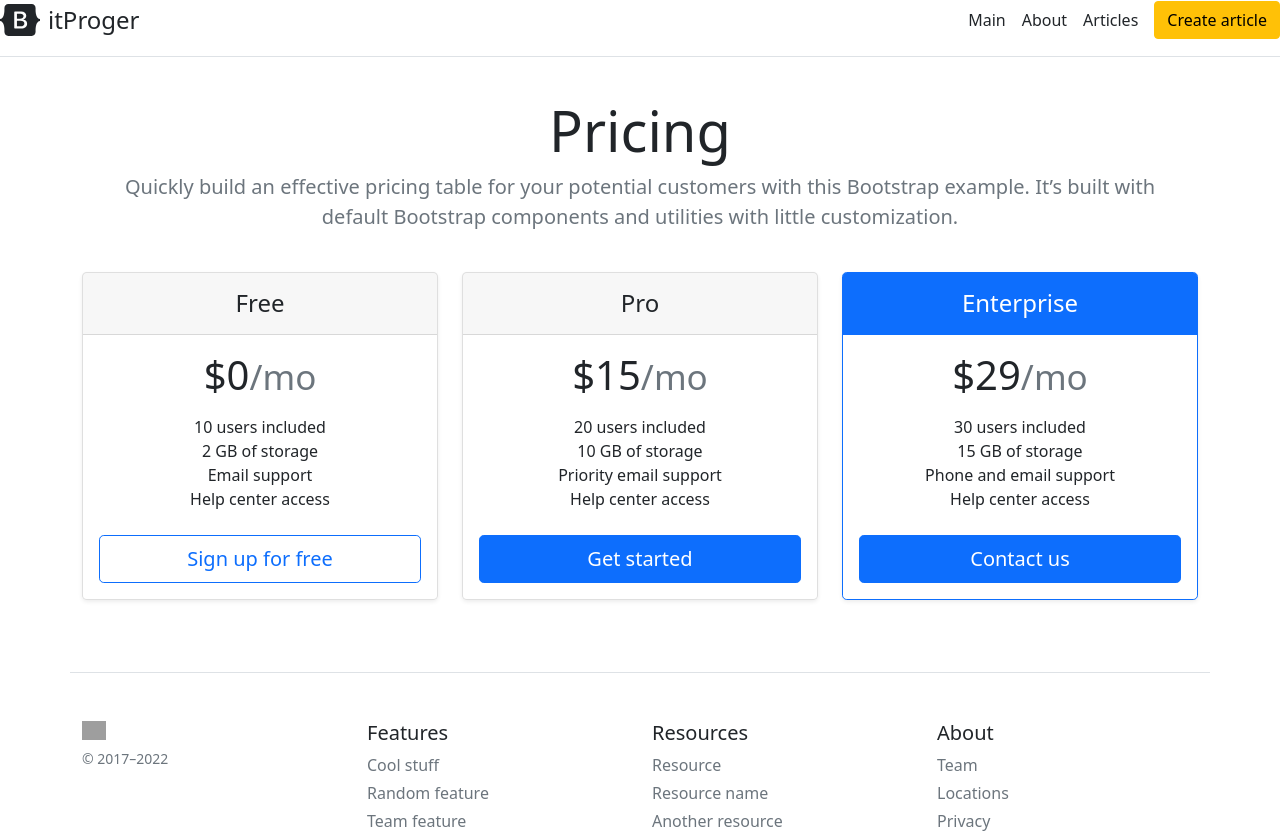
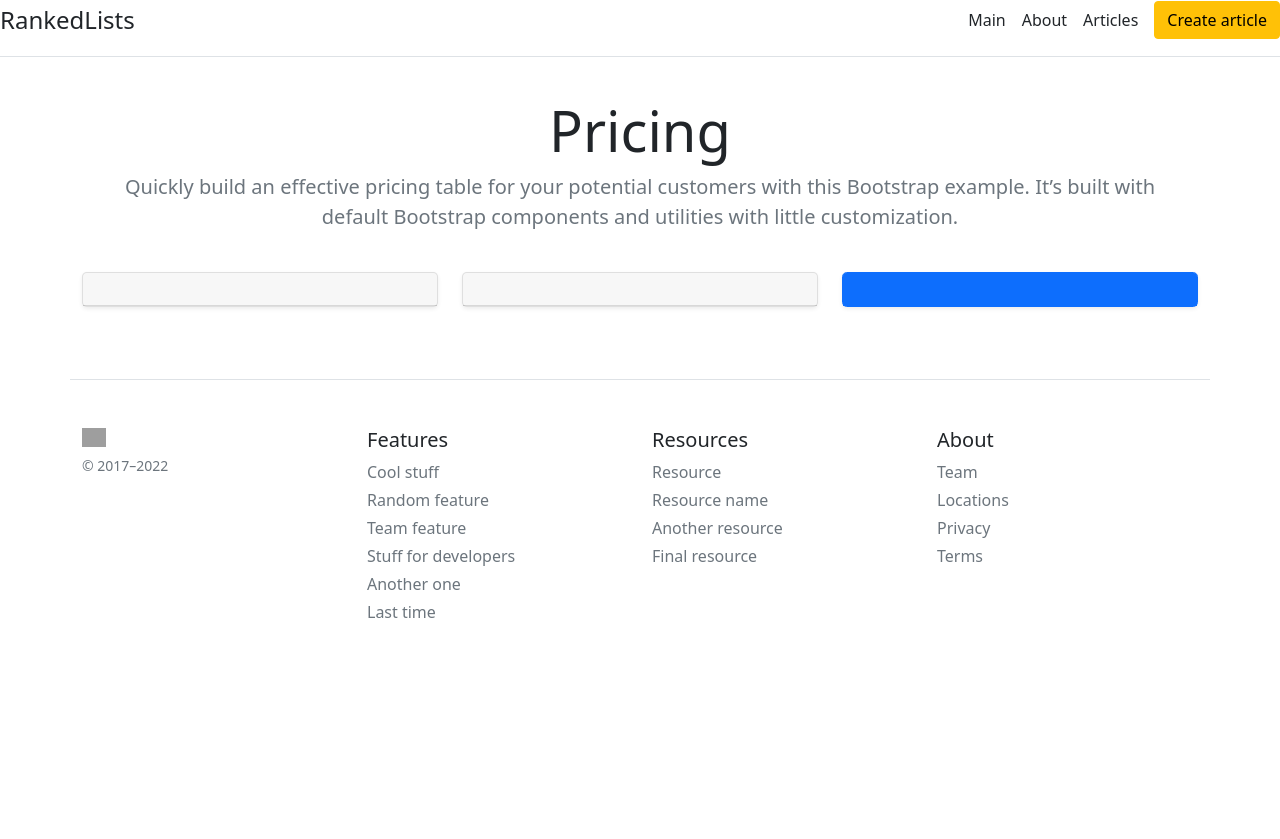
Before and after one commit to DenisMurynka/RankedList, a Flask app: page / in a window 1280 px wide. Shown: the top 839 px of the page. After the commit the page ends 618 px from the top, so only its background shows below. Run offline with Flask 2, Linux system fonts and the light colour scheme; grey boxes are pictures that could not be loaded.

Commit message:
removed unused stuff

```diff
--- a/templates/base.html
+++ b/templates/base.html
@@ -11,8 +11,8 @@
 <body>
 	<div class="d-flex flex-column flex-md-row align-items-center pb-3 mb-4 border-bottom">
       <a href="/" class="d-flex align-items-center text-dark text-decoration-none">
-        <svg xmlns="http://www.w3.org/2000/svg" width="40" height="32" class="me-2" viewBox="0 0 118 94" role="img"><title>Bootstrap</title><path fill-rule="evenodd" clip-rule="evenodd" d="M24.509 0c-6.733 0-11.715 5.893-11.492 12.284.214 6.14-.064 14.092-2.066 20.577C8.943 39.365 5.547 43.485 0 44.014v5.972c5.547.529 8.943 4.649 10.951 11.153 2.002 6.485 2.28 14.437 2.066 20.577C12.794 88.106 17.776 94 24.51 94H93.5c6.733 0 11.714-5.893 11.491-12.284-.214-6.14.064-14.092 2.066-20.577 2.009-6.504 5.396-10.624 10.943-11.153v-5.972c-5.547-.529-8.934-4.649-10.943-11.153-2.002-6.484-2.28-14.437-2.066-20.577C105.214 5.894 100.233 0 93.5 0H24.508zM80 57.863C80 66.663 73.436 72 62.543 72H44a2 2 0 01-2-2V24a2 2 0 012-2h18.437c9.083 0 15.044 4.92 15.044 12.474 0 5.302-4.01 10.049-9.119 10.88v.277C75.317 46.394 80 51.21 80 57.863zM60.521 28.34H49.948v14.934h8.905c6.884 0 10.68-2.772 10.68-7.727 0-4.643-3.264-7.207-9.012-7.207zM49.948 49.2v16.458H60.91c7.167 0 10.964-2.876 10.964-8.281 0-5.406-3.903-8.178-11.425-8.178H49.948z" fill="currentColor"></path></svg>
-        <span class="fs-4">itProger</span>
+
+        <span class="fs-4">RankedLists</span>
       </a>
 
       <nav class="d-inline-flex mt-2 mt-md-0 ms-md-auto">
--- a/templates/index.html
+++ b/templates/index.html
@@ -15,52 +15,25 @@ Main page
       <div class="col">
         <div class="card mb-4 rounded-3 shadow-sm">
           <div class="card-header py-3">
-            <h4 class="my-0 fw-normal">Free</h4>
+
           </div>
-          <div class="card-body">
-            <h1 class="card-title pricing-card-title">$0<small class="text-muted fw-light">/mo</small></h1>
-            <ul class="list-unstyled mt-3 mb-4">
-              <li>10 users included</li>
-              <li>2 GB of storage</li>
-              <li>Email support</li>
-              <li>Help center access</li>
-            </ul>
-            <button type="button" class="w-100 btn btn-lg btn-outline-primary">Sign up for free</button>
-          </div>
+
         </div>
       </div>
       <div class="col">
         <div class="card mb-4 rounded-3 shadow-sm">
           <div class="card-header py-3">
-            <h4 class="my-0 fw-normal">Pro</h4>
+
           </div>
-          <div class="card-body">
-            <h1 class="card-title pricing-card-title">$15<small class="text-muted fw-light">/mo</small></h1>
-            <ul class="list-unstyled mt-3 mb-4">
-              <li>20 users included</li>
-              <li>10 GB of storage</li>
-              <li>Priority email support</li>
-              <li>Help center access</li>
-            </ul>
-            <button type="button" class="w-100 btn btn-lg btn-primary">Get started</button>
-          </div>
+
         </div>
       </div>
       <div class="col">
         <div class="card mb-4 rounded-3 shadow-sm border-primary">
           <div class="card-header py-3 text-white bg-primary border-primary">
-            <h4 class="my-0 fw-normal">Enterprise</h4>
+
           </div>
-          <div class="card-body">
-            <h1 class="card-title pricing-card-title">$29<small class="text-muted fw-light">/mo</small></h1>
-            <ul class="list-unstyled mt-3 mb-4">
-              <li>30 users included</li>
-              <li>15 GB of storage</li>
-              <li>Phone and email support</li>
-              <li>Help center access</li>
-            </ul>
-            <button type="button" class="w-100 btn btn-lg btn-primary">Contact us</button>
-          </div>
+
         </div>
       </div>
     </div>
```
